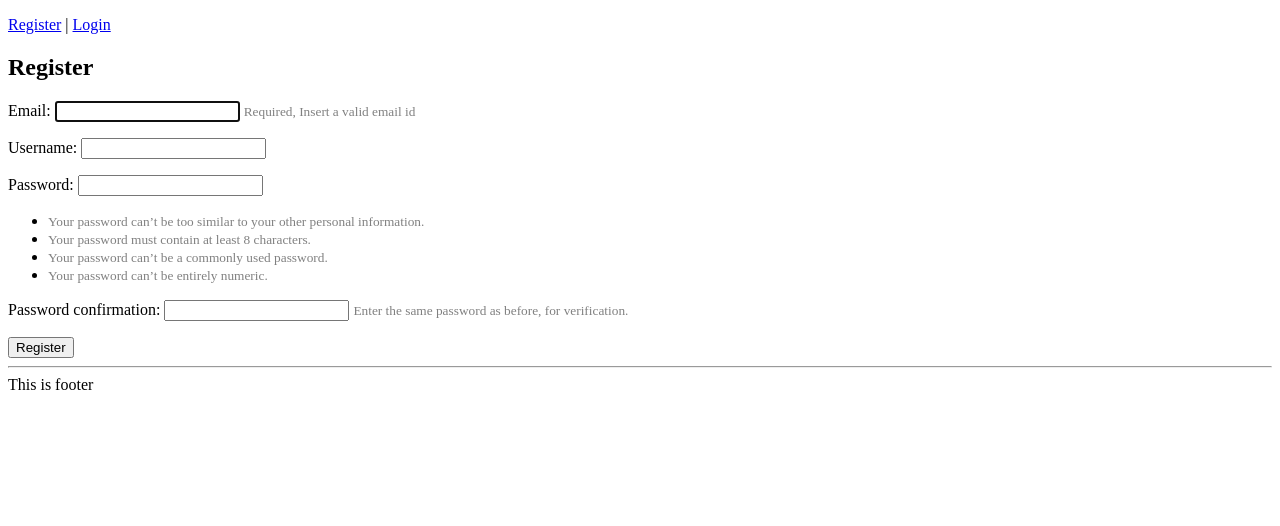
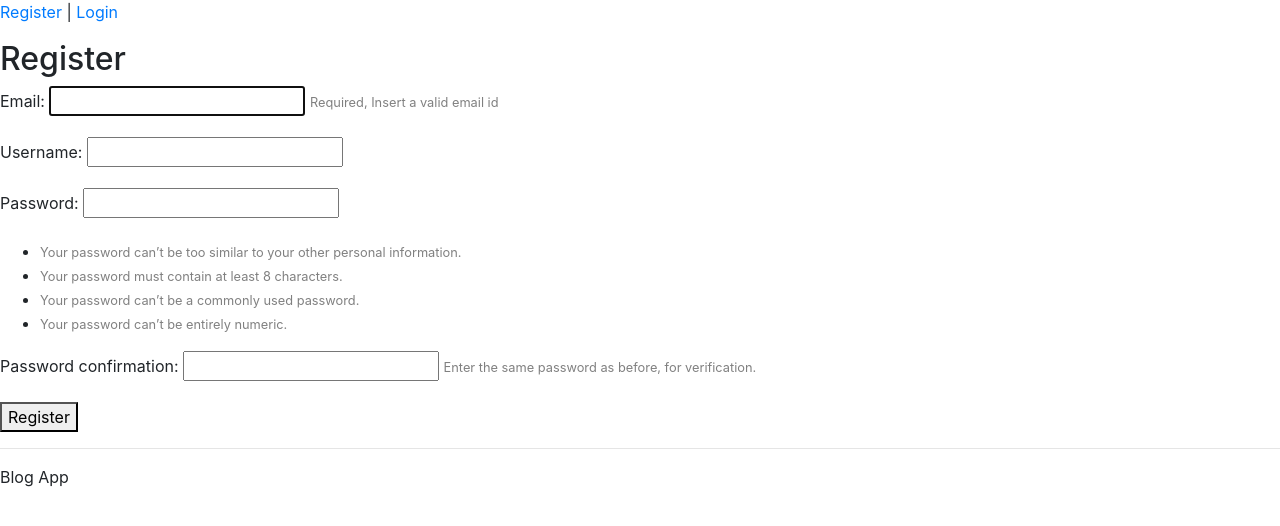
Before and after one commit to shubhampcvn/django_blog_app, a Django app: page /register/ in a window 1280 px wide. Shown: the top 526 px of the page. Run offline with Django 3.2, Linux system fonts and the light colour scheme.

Commit message:
Creating multiple header and footer snippets

```diff
--- a/src/account/forms.py
+++ b/src/account/forms.py
@@ -50,4 +50,4 @@
                 account = Account.objects.exclude(pk=self.instance.pk).get(username=username)
             except Account.DoesNotExist:
                 return username
-            raise forms.ValidationError('Usernmae "%s" is already in use.'%username)
+            raise forms.ValidationError('Username "%s" is already in use.'%username)
--- a/src/templates/base.html
+++ b/src/templates/base.html
@@ -2,26 +2,14 @@
 <html lang="en">
 <head>
     <meta charset="UTF-8">
-    <title>This is title</title>
-    {% if request.user.is_authenticated %}
-        <p>
-            <a href="{% url 'logout' %}">Logout</a> | <a href="{% url 'account' %}">Account</a>
-            <br><br>
-               Hi {{ request.user.username }}
-        </p>
-
-    {% else %}
-    <p><a href="{% url 'register' %}">Register</a> | <a href="{% url 'login' %}">Login</a></p>
-
-    {% endif %}
-
+    <title>My App</title>
+    {% include 'snippets/header.html' %}
 </head>
 <body>
     {% block content %}
     {% endblock %}
 </body>
 <footer>
-   <hr>
-    This is footer
+    {% include 'snippets/footer.html' %}
 </footer>
 </html>
--- /dev/null
+++ b/src/templates/snippets/footer.html
@@ -0,0 +1,8 @@
+<script src="https://code.jquery.com/jquery-3.5.1.slim.min.js" integrity="sha384-DfXdz2htPH0lsSSs5nCTpuj/zy4C+OGpamoFVy38MVBnE+IbbVYUew+OrCXaRkfj" crossorigin="anonymous"></script>
+<script src="https://cdn.jsdelivr.net/npm/popper.js@1.16.1/dist/umd/popper.min.js" integrity="sha384-9/reFTGAW83EW2RDu2S0VKaIzap3H66lZH81PoYlFhbGU+6BZp6G7niu735Sk7lN" crossorigin="anonymous"></script>
+<script src="https://cdn.jsdelivr.net/npm/bootstrap@4.5.3/dist/js/bootstrap.min.js" integrity="sha384-w1Q4orYjBQndcko6MimVbzY0tgp4pWB4lZ7lr30WKz0vr/aWKhXdBNmNb5D92v7s" crossorigin="anonymous"></script>
+
+<footer>
+   <hr>
+    Blog App
+</footer>
--- /dev/null
+++ b/src/templates/snippets/header.html
@@ -0,0 +1,14 @@
+<link rel="stylesheet" href="https://cdn.jsdelivr.net/npm/bootstrap@4.5.3/dist/css/bootstrap.min.css" integrity="sha384-TX8t27EcRE3e/ihU7zmQxVncDAy5uIKz4rEkgIXeMed4M0jlfIDPvg6uqKI2xXr2" crossorigin="anonymous">
+
+
+{% if request.user.is_authenticated %}
+    <p>
+        <a href="{% url 'logout' %}">Logout</a> | <a href="{% url 'account' %}">Account</a>
+        <br><br>
+           Hi {{ request.user.username }}
+    </p>
+
+{% else %}
+<p><a href="{% url 'register' %}">Register</a> | <a href="{% url 'login' %}">Login</a></p>
+
+{% endif %}
```
